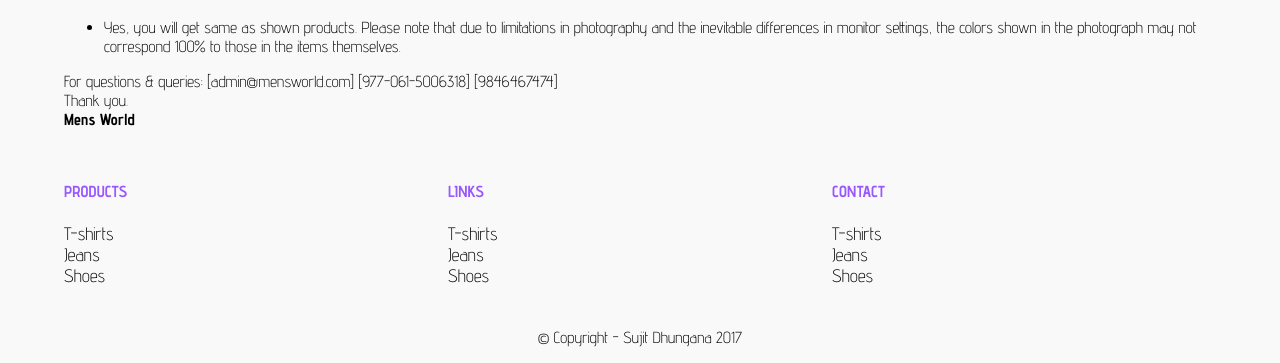
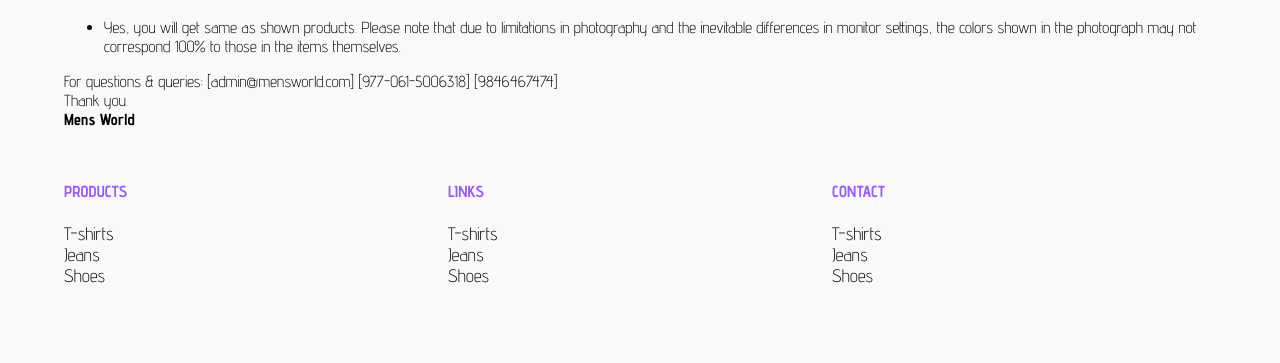
Before and after one commit to NicksDabhade/Dynamic-Website-Men-s-Fashion-, a plain HTML site: page about.html in a window 1280 px wide. Shown: the part 448-811 px from the top of the page. Drawn offline with Linux system fonts and the light colour scheme.

Commit message:
Update about.html

```diff
--- a/about.html
+++ b/about.html
@@ -83,9 +83,7 @@ Thank you.</br>
      </div>
     </div>
     </div>
-     <div style="text-align: center; padding: 16px;">
-       &copy; Copyright - Sujit Dhungana 2017
-     </div>
+
    </footer>
    <script type="text/javascript">
     (function(d) {
```
